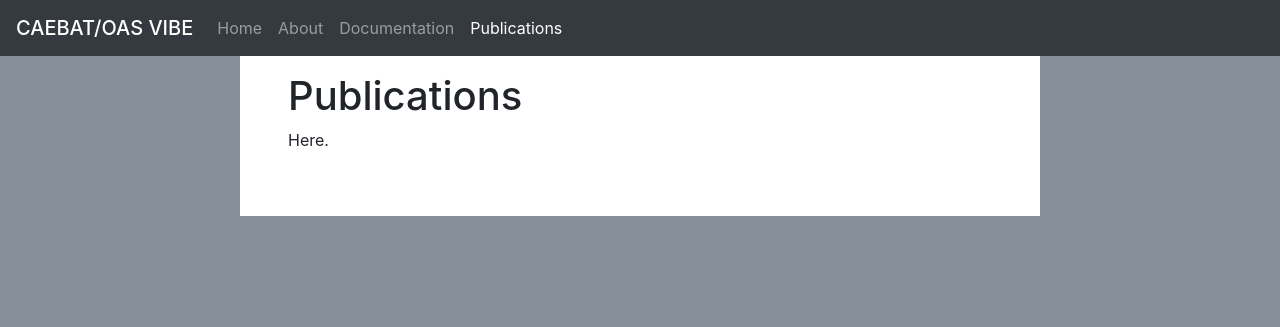
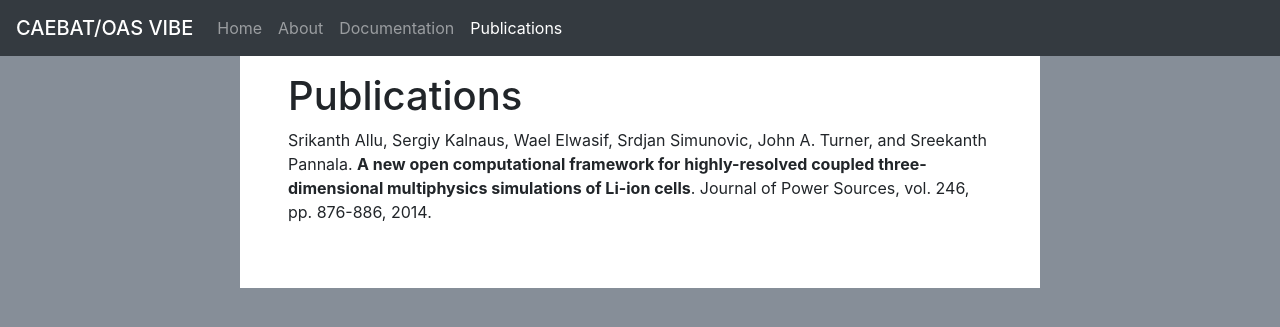
Before and after one commit to batterysim/vibe-website, a Jekyll site: the page built from publications.md, in a window 1280 px wide. Shown: the top 327 px of the page. Built offline with Jekyll 4.4.1, drawn with Linux system fonts in a browser that asks for light colours; our own code applies the rules of GitHub Pages for plain Markdown files.

Commit message:
Add Journal Power Sources 2014 publication

```diff
--- a/index.html
+++ b/index.html
@@ -32,7 +32,7 @@
      <div class="row">
        <div class="col">
           <br>
-          <p class="small text-center">Updated on November 1, 2019</p>
+          <p class="small text-center">Updated on November 7, 2019</p>
        </div>
      </div>
 
--- a/publications.md
+++ b/publications.md
@@ -3,4 +3,4 @@
 
 # Publications
 
-Here.
+Srikanth Allu, Sergiy Kalnaus, Wael Elwasif, Srdjan Simunovic, John A. Turner, and Sreekanth Pannala. **A new open computational framework for highly-resolved coupled three-dimensional multiphysics simulations of Li-ion cells**. Journal of Power Sources, vol. 246, pp. 876-886, 2014.
```
